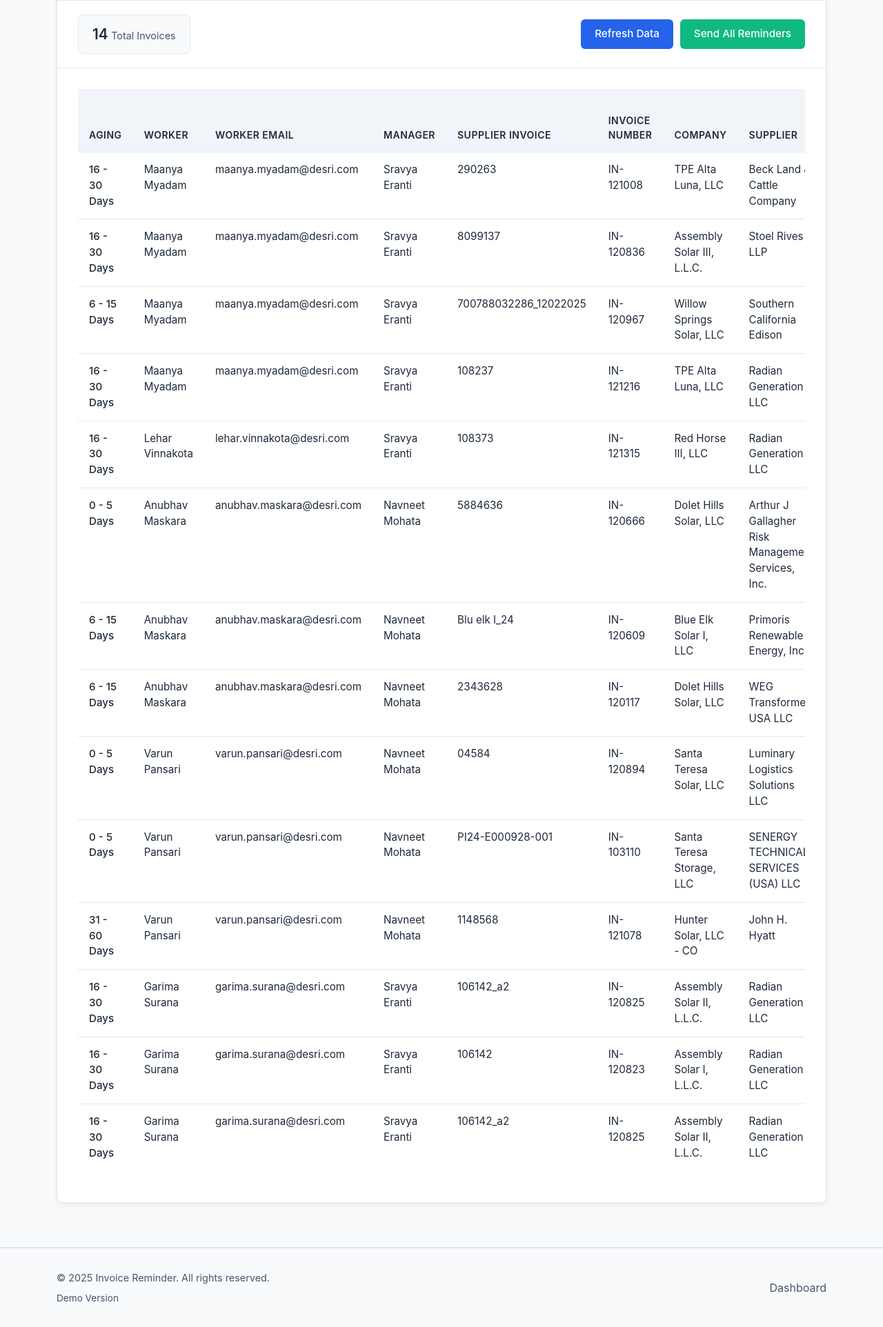
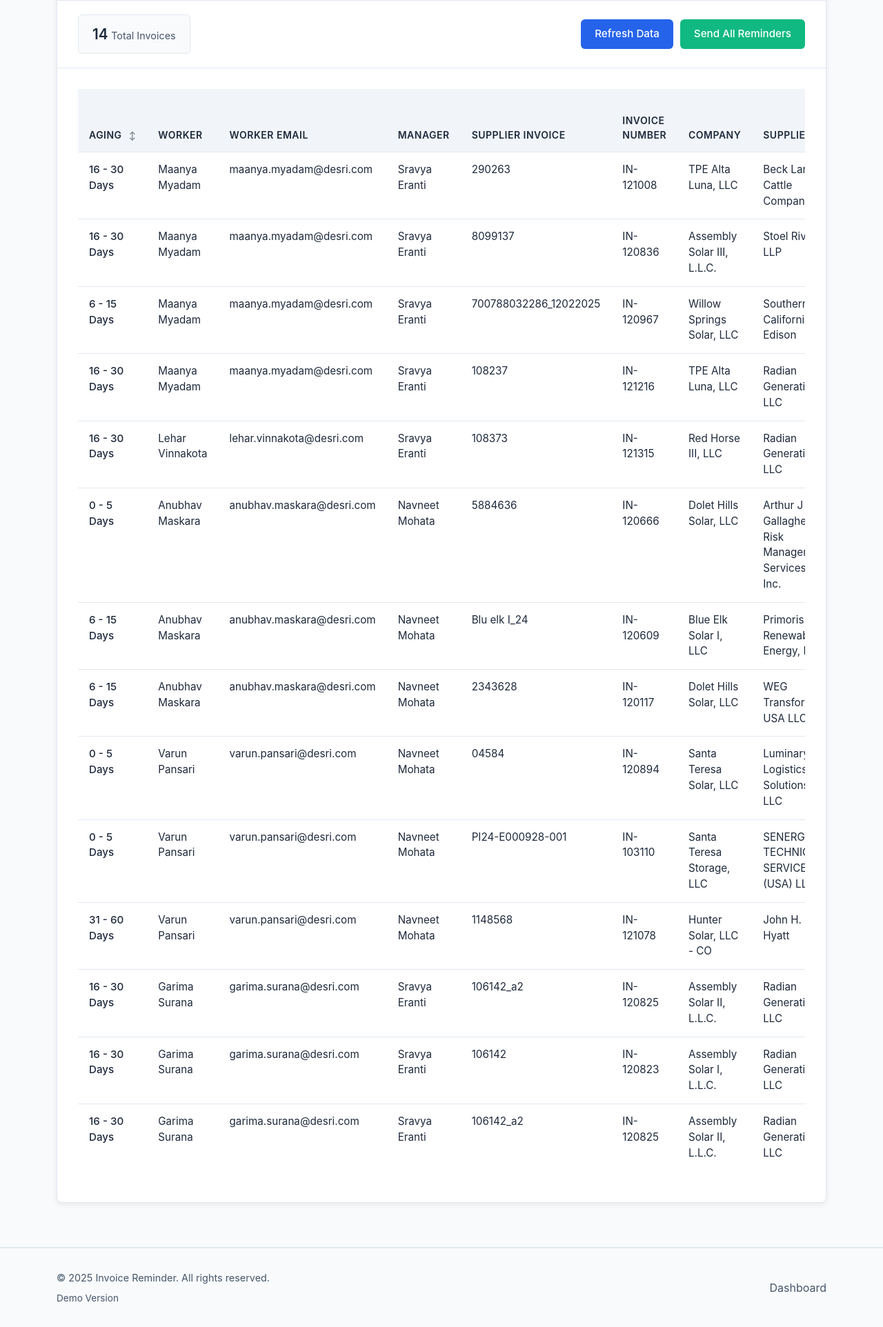
Before and after one commit to AngadDograDesri/Invoice-Reminder-Dashboard, a Flask app: page / in a window 1280 px wide. Shown: the part 214-2138 px from the top of the page at 69% size. Run offline with Flask 3, Linux system fonts and the light colour scheme.

Commit message:
Update index.html

```diff
--- a/demo_app/templates/index.html
+++ b/demo_app/templates/index.html
@@ -482,6 +482,27 @@
         .last-updated-timestamp span {
             color: var(--text-secondary);
         }
+        /* Sortable column styles */
+        .sortable {
+            cursor: pointer;
+            user-select: none;
+            position: relative;
+            white-space: nowrap;
+        }
+        .sortable:hover {
+            background-color: var(--border-color) !important;
+        }
+        .sort-icon {
+            display: inline-block;
+            margin-left: 6px;
+            font-size: 0.85em;
+            opacity: 0.6;
+            transition: opacity 0.2s ease;
+            vertical-align: middle;
+        }
+        .sortable:hover .sort-icon {
+            opacity: 1;
+        }
         /* Status colors that adapt to dark mode */
         .status-overdue {
             color: #ef4444;
@@ -567,10 +588,12 @@
             <div class="table-container">
                 {% if invoices %}
                 <div class="table-responsive">
-                    <table class="table">
+                    <table class="table" id="invoiceTable">
                         <thead>
                             <tr>
-                                <th>Aging</th>
+                                <th class="sortable" onclick="sortTable(0)" style="cursor: pointer; white-space: nowrap;">
+                                    Aging <span class="sort-icon" id="sort-icon-0">↕</span>
+                                </th>
                                 <th>Worker</th>
                                 <th>Worker Email</th>
                                 <th>Manager</th>
@@ -654,6 +677,58 @@
 
     <script src="https://cdn.jsdelivr.net/npm/bootstrap@5.3.0/dist/js/bootstrap.bundle.min.js"></script>
     <script>
+        // Table sorting functionality
+        let sortDirection = 0; // 0 = none, 1 = asc, 2 = desc
+
+        function sortTable(columnIndex) {
+            const table = document.getElementById('invoiceTable');
+            const tbody = table.querySelector('tbody');
+            const rows = Array.from(tbody.querySelectorAll('tr'));
+            const sortIcon = document.getElementById('sort-icon-0');
+
+            // Cycle through sort states: none -> asc -> desc -> none
+            sortDirection = (sortDirection + 1) % 3;
+
+            // Update icon
+            if (sortDirection === 0) {
+                sortIcon.textContent = '↕';
+                // Reset to original order (reload page)
+                location.reload();
+                return;
+            } else if (sortDirection === 1) {
+                sortIcon.textContent = '↑';
+            } else {
+                sortIcon.textContent = '↓';
+            }
+
+            // Define aging order for sorting
+            const agingOrder = {
+                '0 - 5 Days': 1,
+                '6 - 15 Days': 2,
+                '16 - 30 Days': 3,
+                '31 - 60 Days': 4,
+                '61 - 90 Days': 5,
+                '90+ Days': 6
+            };
+
+            rows.sort((a, b) => {
+                const aText = a.cells[columnIndex].textContent.trim();
+                const bText = b.cells[columnIndex].textContent.trim();
+
+                const aValue = agingOrder[aText] || 0;
+                const bValue = agingOrder[bText] || 0;
+
+                if (sortDirection === 1) {
+                    return aValue - bValue; // Ascending
+                } else {
+                    return bValue - aValue; // Descending
+                }
+            });
+
+            // Re-append sorted rows
+            rows.forEach(row => tbody.appendChild(row));
+        }
+
         // Dark mode functionality
         function initDarkMode() {
             const theme = localStorage.getItem('theme') || 'light';
```
